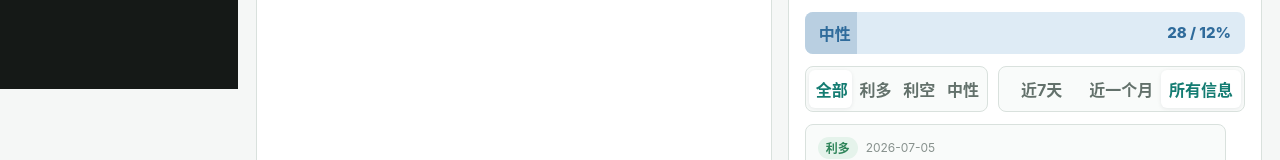
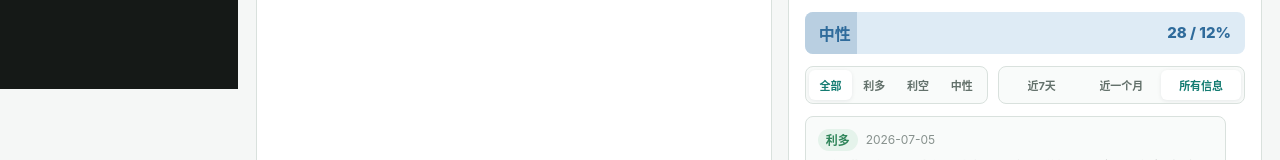
Before and after one commit to Jareddeng/memory-visualization-dashboard, a React (Vite) app: page / in a window 1280 px wide. Shown: the part 711-871 px from the top of the page. Built offline with nearby package versions, Linux system fonts and the light colour scheme.

Commit message:
Prevent radar filter label overflow

```diff
--- a/src/styles.css
+++ b/src/styles.css
@@ -1193,8 +1193,11 @@ h2 {
 
 .radar-filter-row .segmented-control button {
   min-width: 0;
-  padding-right: 7px;
-  padding-left: 7px;
+  padding-right: 5px;
+  padding-left: 5px;
+  overflow: hidden;
+  font-size: clamp(11px, 0.78vw, 14px);
+  text-overflow: ellipsis;
   white-space: nowrap;
 }
 
```
